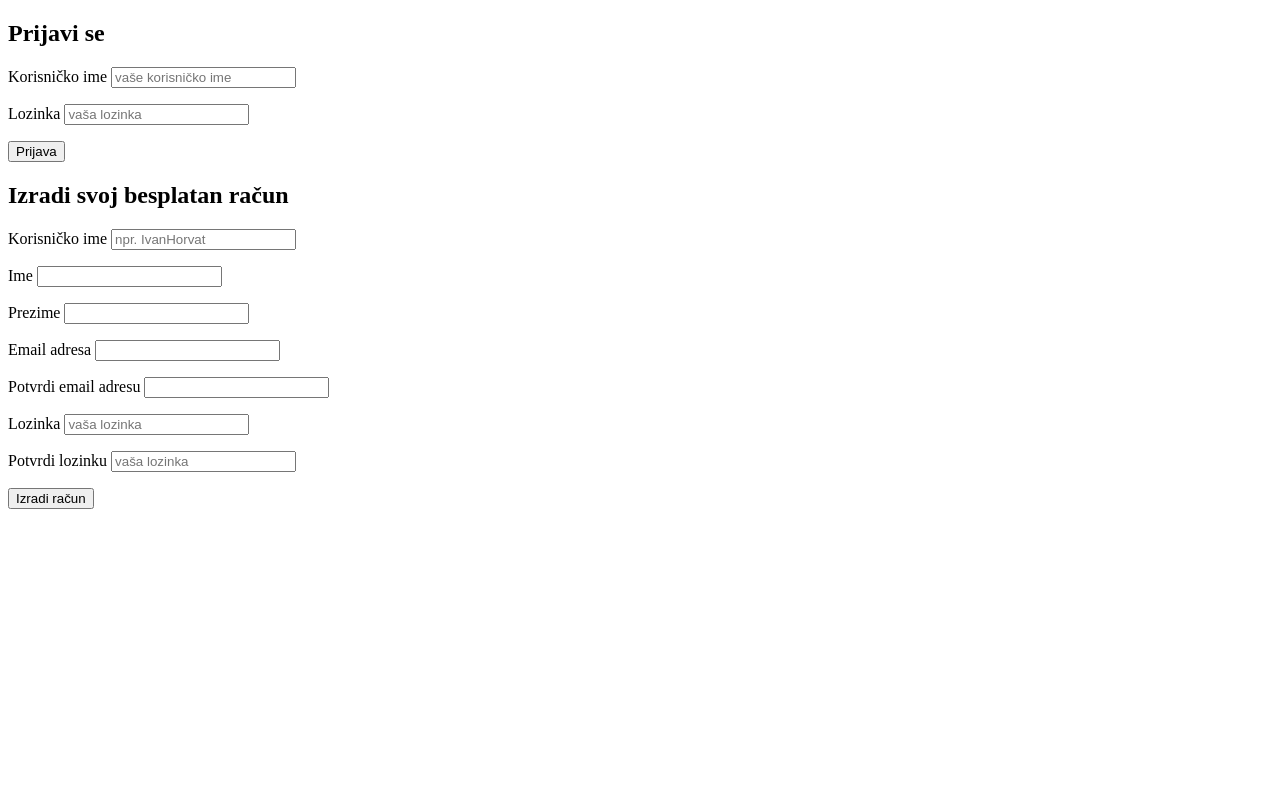
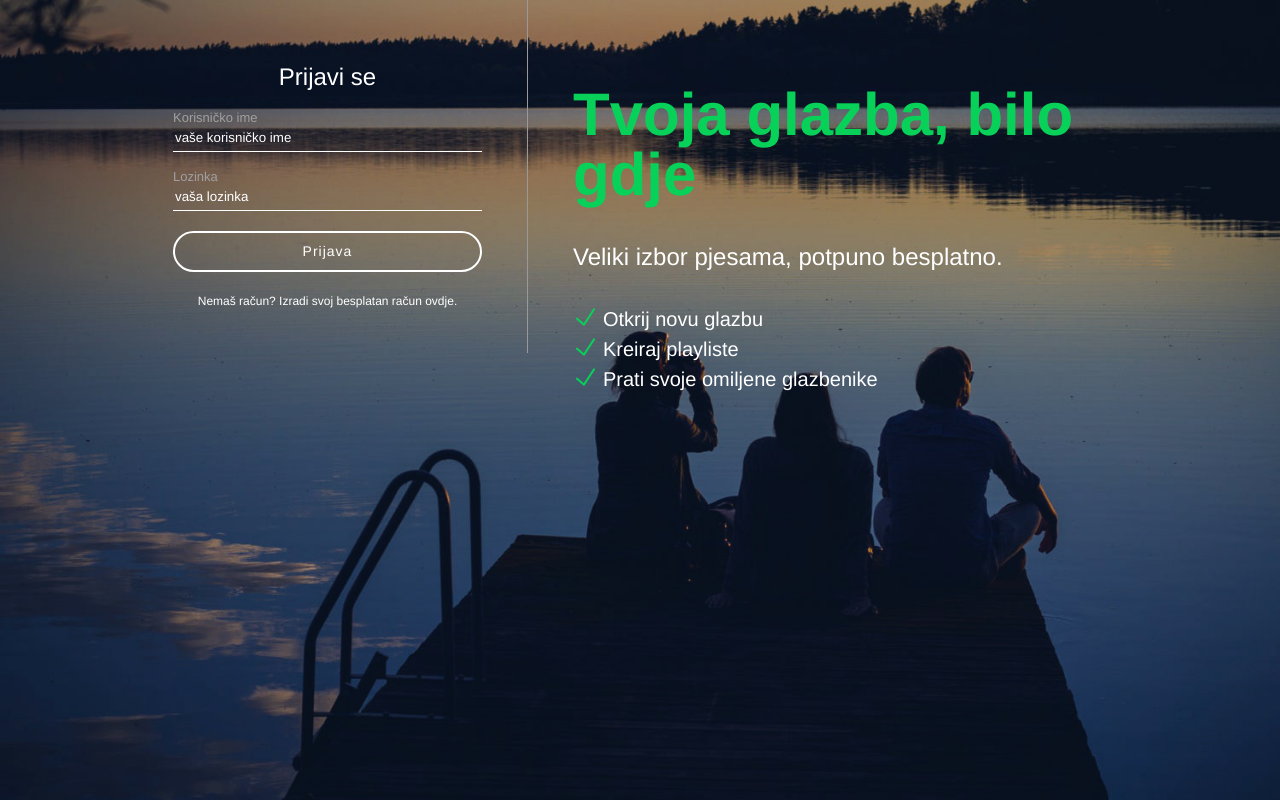
Before and after one commit to mariosever/musicApp, a PHP site: page /register.php in a window 1280 px wide. Run offline with PHP 8.4, Linux system fonts and the light colour scheme; some libraries are stand-ins or nearby versions.

Commit message:
Add files via upload

```diff
--- /dev/null
+++ b/assets/css/register.css
@@ -0,0 +1,142 @@
+/* CSS za register */
+
+html,
+body {
+	padding: 0;
+	margin: 0;
+	height: 100%;
+}
+
+#background {
+	background-color: #000;
+	background-image: url(../images/bg.jpg);
+	background-position: center;
+	background-size: cover;
+	display: table;
+	height: 100%;
+	width: 100%;
+}
+
+#loginContainer * {
+	color: #fff;
+	font-family: "Helvetica Neue", "Helvetica", "Arial", sans-serif;
+	font-weight: normal;
+	line-height: 1em;
+	box-sizing: border-box;
+}
+
+#loginContainer {
+	width: 80%;
+	margin: 0 auto;
+	position: relative;
+	max-width: 1024px;
+}
+
+
+::-webkit-input-placeholder { /* WebKit, Blink, Edge */
+    color: #fff;
+}
+:-moz-placeholder { /* Mozilla Firefox 4 to 18 */
+   color: #fff;
+   opacity: 1;
+}
+::-moz-placeholder { /* Mozilla Firefox 19+ */
+   color: #fff;
+   opacity: 1;
+}
+:-ms-input-placeholder { /* Internet Explorer 10-11 */
+   color: #fff;
+}
+::-ms-input-placeholder { /* Microsoft Edge */
+   color: #fff;
+}
+::placeholder { /* Most modern browsers support this now. */
+   color: #fff;
+}
+
+#inputContainer {
+	width: 400px;
+	padding: 45px;
+	float: left;
+	border-right: 1px solid #999;
+}
+
+#inputContainer h2 {
+	text-align: center;
+}
+
+#inputContainer input[type="text"],
+#inputContainer input[type="email"],
+#inputContainer input[type="password"] {
+	display: block;
+	background-color: transparent;
+	border: 0;
+	border-bottom: 1px solid #fff;
+	height: 27px;
+	line-height: 27px;
+	width: 100%;
+}
+
+#inputContainer label {
+	color: #a0a0a0;
+	font-size: 13px;
+	margin-top: 15px;
+}
+
+#inputContainer button {
+	background-color: transparent;
+	border: 2px solid #fff;
+	border-radius: 250px;
+	color: #fff;
+	display: block;
+	font-size: 14px;
+	letter-spacing: 1px;
+	margin: 20px auto;
+	height: 41px;
+	width: 100%;
+}
+
+#inputContainer button:hover {
+	cursor: pointer;
+}
+
+.hasAccountText {
+	text-align: center;
+}
+
+.hasAccountText span {
+	font-weight: bold;
+	font-size: 12px;
+	cursor: pointer;
+}
+
+#registerForm,
+#loginForm {
+	display: none;
+}
+
+#loginText {
+	padding: 45px;
+	display: table-cell;
+}
+
+#loginText h1 {
+	color: #07d159;
+	font-size: 60px;
+	font-weight: bold;
+}
+
+#loginText h2 {
+	margin: 35px 0px;
+}
+
+#loginText ul {
+	padding: 0;
+}
+
+#loginText ul li {
+	font-size: 20px;
+	list-style-type: none;
+	padding: 5px 30px;
+	background: url(../images/icons/checkmark.png) no-repeat 0 0;
+}
--- /dev/null
+++ b/assets/js/register.js
@@ -0,0 +1,15 @@
+/* JavaScript */
+
+$(document).ready(function() {
+
+	$("#hideLogin").click(function(){
+		$("#loginForm").hide();
+		$("#registerForm").show();
+	});
+
+	$("#hideRegister").click(function(){
+		$("#loginForm").show();
+		$("#registerForm").hide();
+	});
+
+});
--- a/includes/classes/Account.php
+++ b/includes/classes/Account.php
@@ -9,6 +9,22 @@
 		public function __construct($con) {
 			$this->con = $con;
 			$this->errorArray = array();
+		}
+
+		public function login($un, $pw) {
+
+			$pw = md5($pw);
+
+			$query = mysqli_query($this->con, "SELECT * FROM users WHERE username='$un' AND password='$pw'");
+
+			if(mysqli_num_rows($query) == 1) {
+				return true;
+			}
+			else {
+				array_push($this->errorArray, Constants::$loginFailed);
+				return false;
+			}
+
 		}
 
 		public function register($un, $fn, $ln, $em, $em2, $pw, $pw2 ) {
@@ -54,7 +70,12 @@
 				return;
 			}
 
-			// TODO: check if username exists
+			$checkUsernameQuery = mysqli_query($this->con, "SELECT username FROM users WHERE username='$un'" );
+
+			if(mysqli_num_rows($checkUsernameQuery) != 0) {
+				array_push($this->errorArray, Constants::$usernameTaken);
+				return;
+			}
 
 		}
 
@@ -89,7 +110,12 @@
 				return;
 			}
 
-			// TODO: check if email exists
+			$checkEmailQuery = mysqli_query($this->con, "SELECT email FROM users WHERE email='$em'" );
+
+			if(mysqli_num_rows($checkEmailQuery) != 0) {
+				array_push($this->errorArray, Constants::$emailTaken);
+				return;
+			}
 
 		}
 
--- a/includes/classes/Constants.php
+++ b/includes/classes/Constants.php
@@ -7,9 +7,13 @@ class Constants {
 	public static $passwordCharacters = "Vaša lozinka mora sadržavati od 5 do 30 znakova.";
 	public static $emailInvalid = "Email adresa nije ispravna.";
 	public static $emailDoNotMatch = "Vaše email adrese se ne podudaraju.";
+	public static $emailTaken = "Ovaj email se već koristi.";
 	public static $lastNameCharacters = "Vaše prezime smije sadržavati od 2 do 25 znakova.";
 	public static $firstNameCharacters = "Vaše ime smije sadržavati od 2 do 25 znakova.";
 	public static $usernameCharacters = "Vaše korisničko ime smije sadržavati od 5 do 25 znakova.";
+	public static $usernameTaken = "Ovo korisničko ime već postoji.";
+
+	public static $loginFailed = "Vaše korisničko ime ili lozinka su neispravni.";
 
 }
 
--- a/includes/config.php
+++ b/includes/config.php
@@ -1,5 +1,6 @@
 <?php
 	ob_start();
+	session_start();
 
 	$timezone = date_default_timezone_set("Europe/Zagreb");
 
--- a/includes/handlers/login-handler.php
+++ b/includes/handlers/login-handler.php
@@ -2,6 +2,17 @@
 
 if(isset($_POST['loginButton'])) {
 	// Login button je pritisnut
+	$username = $_POST['loginUsername'];
+	$password = $_POST['loginPassword'];
+
+	//Login function
+	$result = $account->login($username, $password);
+
+	if($result == true) {
+		$_SESSION['userLoggedIn'] = $username;
+		header("Location: index.php");
+	}
+
 }
 
 ?>
--- a/includes/handlers/register-handler.php
+++ b/includes/handlers/register-handler.php
@@ -35,6 +35,7 @@ if(isset($_POST['registerButton'])) {
 	$wasSuccessful = $account->register($username, $firstName, $lastName, $email, $email2, $password, $password2);
 
 	if($wasSuccessful == true) {
+		$_SESSION['userLoggedIn'] = $username;
 		header("Location: index.php");
 	}
 
--- a/register.php
+++ b/register.php
@@ -4,7 +4,6 @@
 	include("includes/classes/Constants.php");
 
 	$account = new Account($con);
-
 
 	include("includes/handlers/register-handler.php");
 	include("includes/handlers/login-handler.php");
@@ -22,14 +21,46 @@
 <head>
 	<title>Dobrodošli na Spotify!</title>
 	<meta charset="utf-8">
+
+	<link rel="stylesheet" type="text/css" href="assets/css/register.css">
+	<link rel="stylesheet" href="https://use.fontawesome.com/releases/v5.1.0/css/all.css" integrity="sha384-lKuwvrZot6UHsBSfcMvOkWwlCMgc0TaWr+30HWe3a4ltaBwTZhyTEggF5tJv8tbt" crossorigin="anonymous">
+
+	<script src="https://ajax.googleapis.com/ajax/libs/jquery/3.3.1/jquery.min.js"></script>
+	<script src="assets/js/register.js"></script>
 </head>
 <body>
+
+	<?php
+
+	if(isset($_POST['registerButton'])) {
+		echo '<script>
+				$(document).ready(function() {
+					$("#loginForm").hide();
+					$("#registerForm").show();
+				});
+			  </script>';
+	}
+	else {
+		echo '<script>
+				$(document).ready(function() {
+					$("#loginForm").show();
+					$("#registerForm").hide();
+				});
+			  </script>';
+	}
+
+	?>
+
+	<div id="background">
+
+		<div id="loginContainer">
 
 			<div id="inputContainer">
 
 				<form id="loginForm" action="register.php" method="POST">
 					<h2>Prijavi se</h2>
 					<p>
+						<?php echo $account->getError(Constants::$loginFailed) ?>
 						<label for="loginUsername">Korisničko ime</label>
 						<input id="loginUsername" type="text" name="loginUsername" placeholder="vaše korisničko ime" required>
 					</p>
@@ -39,6 +70,11 @@
 					</p>
 
 					<button type="submit" name="loginButton">Prijava</button>
+
+					<div class="hasAccountText">
+						<span id="hideLogin">Nemaš račun? Izradi svoj besplatan račun ovdje.</span>
+					</div>
+
 				</form>
 
 				<form id="registerForm" action="register.php" method="POST">
@@ -46,6 +82,7 @@
 
 					<p>
 						<?php echo $account->getError(Constants::$usernameCharacters) ?>
+						<?php echo $account->getError(Constants::$usernameTaken) ?>
 						<label for="username">Korisničko ime</label>
 						<input id="username" type="text" name="username" value="<?php getInputValue('username') ?>" placeholder="npr. IvanHorvat" required>
 					</p>
@@ -65,6 +102,7 @@
 					<p>
 						<?php echo $account->getError(Constants::$emailDoNotMatch) ?>
 						<?php echo $account->getError(Constants::$emailInvalid) ?>
+						<?php echo $account->getError(Constants::$emailTaken) ?>
 						<label for="email">Email adresa</label>
 						<input id="email" name="email" type="email" value="<?php getInputValue('email') ?>" required>
 					</p>
@@ -89,9 +127,26 @@
 					</p>
 
 					<button type="submit" name="registerButton">Izradi račun</button>
+
+					<div class="hasAccountText">
+						<span id="hideRegister">Već imaš račun? Prijavi se ovdje.</span>
+					</div>
+
 				</form>
 
 			</div>
 
+			<div id="loginText">
+				<h1>Tvoja glazba, bilo gdje</h1>
+				<h2>Veliki izbor pjesama, potpuno besplatno.</h2>
+				<ul>
+					<li>Otkrij novu glazbu</li>
+					<li>Kreiraj playliste</li>
+					<li>Prati svoje omiljene glazbenike</li>
+				</ul>
+			</div>
+
+		</div>
+	</div>
 </body>
 </html>
```
Also changed, not shown: index.php (+16 -2 lines), assets/images/bg.jpg (added), assets/images/icons/checkmark.png (added). Lines whose indentation alone changed are shown as unchanged.
